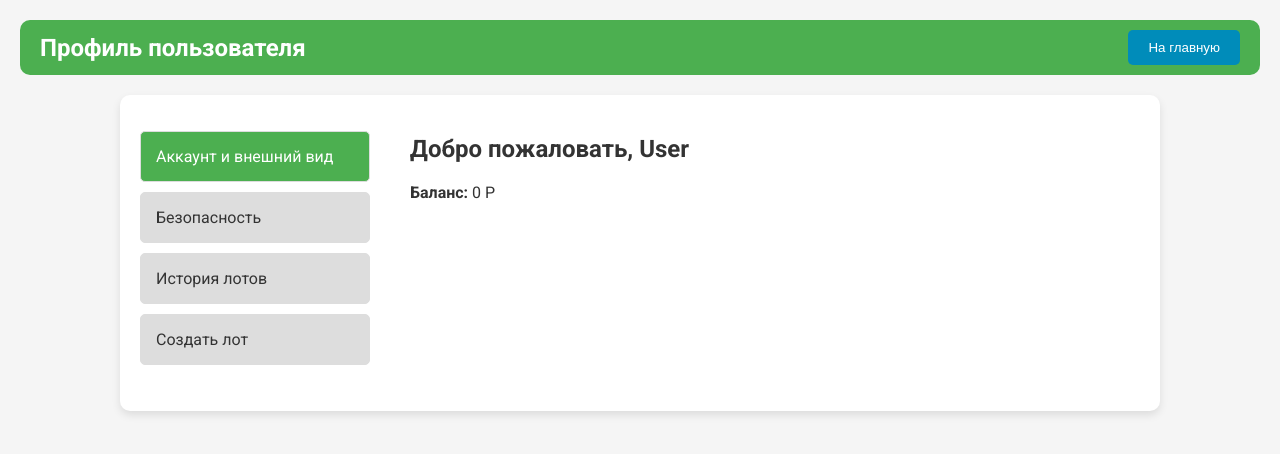
After one commit to bel4vskiy/kursovaya, a Flask app: page /profile in a window 1280 px wide. The commit adds this page. Shown: the top 454 px of the page. Run offline with Flask 3, Linux system fonts and the light colour scheme.

Commit message:
big update

```diff
--- a/app.py
+++ b/app.py
@@ -8,16 +8,31 @@ def home():
     return render_template('index.html')
 
 
+@app.route('/lotInfo')
+def lot():
+    return render_template('lot.html')
 
-@app.route('/api/activeLots', methods=['GET'])
-def activeLots():
+
+@app.route('/profile')
+def profile():
+    return render_template('profile.html')
+
+
+@app.route('/api/register', methods=['GET'])
+def register():
     pass
 
-@app.route('/api/createLots', methods=['POST'])
+@app.route('/api/login', methods=['GET'])
+def login():
+    pass
+
+@app.route('/api/createLots', methods=['GET'])
 def createLots():
     pass
 
-
+@app.route('/api/getLots', methods=['POST'])
+def getLots():
+    pass
 
 if __name__ == '__main__':
     app.run('0.0.0.0')
--- a/models.py
+++ b/models.py
@@ -34,6 +34,7 @@ def addLotHistory(id_lot, status, current_price, buyer):
 
 def getLots():
     cursor.execute(f"SELECT * FROM Active_lots WHERE NOT EXISTS (SELECT * FROM Lots_history WHERE Lots_history.id_lot = Active_lots.id_lot AND Lots_history.status = 'Не завершен')")
+    return cursor.fetchall()
 
-# createUser('Stanislaw', '1234')
-# checkUser('Stanislaw', '')
+def getBuyer(id_lot):
+    cursor.execute(f"SELECT login FROM Users WHERE Bids_table.buyer = Users.user_id")
--- /dev/null
+++ b/static/scripts/profile.js
@@ -0,0 +1,22 @@
+// Вкладки для профиля
+function openTab(evt, tabName) {
+    var i, tabcontent, tabbuttons;
+
+    tabcontent = document.getElementsByClassName("tab-content");
+    for (i = 0; i < tabcontent.length; i++) {
+        tabcontent[i].style.display = "none";
+    }
+
+    tabbuttons = document.getElementsByClassName("tab-button");
+    for (i = 0; i < tabbuttons.length; i++) {
+        tabbuttons[i].className = tabbuttons[i].className.replace(" active", "");
+    }
+
+    document.getElementById(tabName).style.display = "block";
+    evt.currentTarget.className += " active";
+}
+
+// Открываем первую вкладку по умолчанию
+document.addEventListener("DOMContentLoaded", function() {
+    document.getElementById("account-info").style.display = "block";
+});
--- /dev/null
+++ b/static/styles/styles.css
@@ -0,0 +1,206 @@
+/* Общие стили */
+body {
+    font-family: 'Roboto', sans-serif;
+    background-color: #f5f5f5;
+    color: #333;
+    margin: 0;
+    padding: 20px;
+}
+
+header {
+    display: flex;
+    justify-content: space-between;
+    align-items: center;
+    background-color: #4CAF50;
+    padding: 10px 20px;
+    border-radius: 10px;
+    color: white;
+    margin-bottom: 20px;
+}
+
+h1 {
+    margin: 0;
+    font-size: 24px;
+}
+
+button {
+    padding: 10px 20px;
+    background-color: #008CBA;
+    color: white;
+    border: none;
+    border-radius: 5px;
+    cursor: pointer;
+    transition: background-color 0.3s ease;
+}
+
+button:hover {
+    background-color: #005f73;
+}
+
+/* Профиль */
+.profile-container {
+    display: flex;
+    max-width: 1200px;
+    margin: 0 auto;
+    background-color: white;
+    border-radius: 10px;
+    box-shadow: 0 4px 8px rgba(0, 0, 0, 0.1);
+    padding: 20px;
+}
+
+/* Вкладки слева */
+.tabs {
+    width: 250px;
+}
+
+.tab-list {
+    list-style-type: none;
+    padding: 0;
+    margin-right: 20px;
+}
+
+.tab-button {
+    background-color: #ddd;
+    padding: 15px;
+    margin-bottom: 10px;
+    cursor: pointer;
+    border: 1px solid #ddd;
+    border-radius: 5px;
+    text-align: left;
+    font-size: 16px;
+}
+
+.tab-button.active {
+    background-color: #4CAF50;
+    color: white;
+}
+
+/* Контент вкладок справа */
+.tab-content-container {
+    flex-grow: 1;
+    padding-left: 20px;
+}
+
+.tab-content {
+    display: none;
+    width: 100%;
+}
+
+.tab-content.active {
+    display: block;
+}
+
+input[type="text"], input[type="password"], input[type="number"], textarea {
+    width: 100%;
+    padding: 10px;
+    margin-bottom: 10px;
+    border: 1px solid #ddd;
+    border-radius: 5px;
+    box-sizing: border-box;
+}
+
+
+/* Стили для лотов */
+.lots-container {
+    display: flex;
+    gap: 20px;
+}
+
+.lot {
+    background-color: white;
+    border-radius: 10px;
+    box-shadow: 0 4px 8px rgba(0, 0, 0, 0.1);
+    padding: 10px;
+    text-align: center;
+    width: 200px;
+}
+
+.lot img {
+    max-width: 100%;
+    border-radius: 5px;
+}
+
+/* Профиль */
+.profile-container {
+    max-width: 1000px;
+    margin: 0 auto;
+    background-color: white;
+    border-radius: 10px;
+    box-shadow: 0 4px 8px rgba(0, 0, 0, 0.1);
+    padding: 20px;
+}
+
+.tabs {
+    display: flex;
+    justify-content: flex-start;
+}
+
+.tab-list {
+    list-style-type: none;
+    padding: 0;
+    margin-right: 20px;
+    width: 250px;
+}
+
+.tab-button {
+    background-color: #ddd;
+    padding: 15px;
+    margin-bottom: 10px;
+    cursor: pointer;
+    border: 1px solid #ddd;
+    border-radius: 5px;
+    text-align: left;
+    font-size: 16px;
+}
+
+.tab-button.active {
+    background-color: #4CAF50;
+    color: white;
+}
+
+.tab-content {
+    display: none;
+    width: calc(100% - 250px);
+}
+
+.tab-content.active {
+    display: block;
+}
+
+input[type="text"], input[type="password"], input[type="number"], input[type="email"], textarea {
+    width: 100%;
+    padding: 10px;
+    margin-bottom: 10px;
+    border: 1px solid #ddd;
+    border-radius: 5px;
+    box-sizing: border-box;
+}
+
+/* Модальные окна */
+.modal {
+    display: none;
+    position: fixed;
+    left: 0;
+    top: 0;
+    width: 100%;
+    height: 100%;
+    background-color: rgba(0, 0, 0, 0.5);
+}
+
+.modal-content {
+    background-color: white;
+    margin: 100px auto;
+    padding: 20px;
+    width: 300px;
+    border-radius: 10px;
+    box-shadow: 0 4px 8px rgba(0, 0, 0, 0.1);
+    position: relative;
+}
+
+.close {
+    position: absolute;
+    top: 10px;
+    right: 20px;
+    font-size: 18px;
+    cursor: pointer;
+}
--- /dev/null
+++ b/templates/profile.html
@@ -0,0 +1,66 @@
+<!DOCTYPE html>
+<html lang="ru">
+<head>
+    <meta charset="UTF-8">
+    <meta name="viewport" content="width=device-width, initial-scale=1.0">
+    <title>Профиль</title>
+    <link rel="stylesheet" href="/static/styles/styles.css">
+    <link href="https://fonts.googleapis.com/css2?family=Roboto:wght@400;500;700&display=swap" rel="stylesheet">
+</head>
+<body>
+
+<header>
+    <h1>Профиль пользователя</h1>
+    <button onclick="window.location.href='/'">На главную</button>
+</header>
+
+<div class="profile-container">
+    <div class="tabs">
+        <ul class="tab-list">
+            <li class="tab-button active" onclick="openTab(event, 'account-info')">Аккаунт и внешний вид</li>
+            <li class="tab-button" onclick="openTab(event, 'password-change')">Безопасность</li>
+            <li class="tab-button" onclick="openTab(event, 'lot-history')">История лотов</li>
+            <li class="tab-button" onclick="openTab(event, 'new-lot')">Создать лот</li>
+        </ul>
+    </div>
+
+    <div class="tab-content-container">
+        <div id="account-info" class="tab-content active">
+            <h2>Добро пожаловать, <span id="profile-nickname">User</span></h2>
+            <p><strong>Баланс:</strong> <span id="profile-balance">0 Р</span></p>
+        </div>
+
+        <div id="password-change" class="tab-content">
+            <h3>Смена пароля</h3>
+            <input type="password" id="new-password" placeholder="Новый пароль">
+            <button onclick="changePassword()">Изменить пароль</button>
+        </div>
+
+        <div id="lot-history" class="tab-content">
+            <h3>История лотов</h3>
+            <h4>Купленные лоты:</h4>
+            <ul id="bought-lots">
+                <li>Лот: Советское фото Винтаж (10 Р)</li>
+            </ul>
+
+            <h4>Проданные лоты:</h4>
+            <ul id="sold-lots">
+                <li>Лот: Советское фото Татары (15 Р)</li>
+            </ul>
+        </div>
+
+        <div id="new-lot" class="tab-content">
+            <h3>Создать новый лот</h3>
+            <input type="text" id="new-lot-title" placeholder="Название лота">
+            <textarea id="new-lot-description" placeholder="Описание"></textarea>
+            <input type="number" id="new-lot-price" placeholder="Начальная цена">
+            <input type="number" id="new-lot-step" placeholder="Шаг цены">
+            <input type="file" id="images" name="images" multiple accept="image/*" required />
+            <button onclick="createLot()">Создать лот</button>
+        </div>
+    </div>
+</div>
+
+<script src="/static/scripts/profile.js"></script>
+</body>
+</html>
```
Also changed, not shown: static/scripts/script.js (added, +103 -0 lines), static/styles/lot-style.css (added, +139 -0 lines), templates/index.html (+55 -2 lines), templates/lot.html (added, +54 -0 lines).
